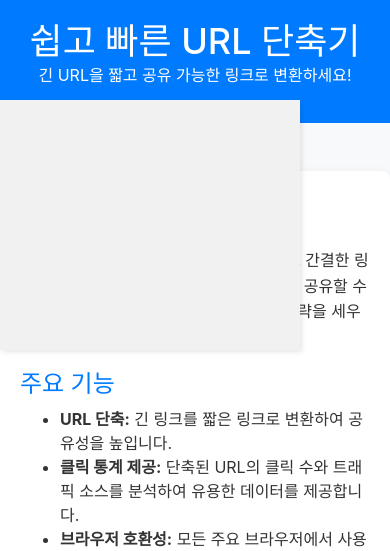
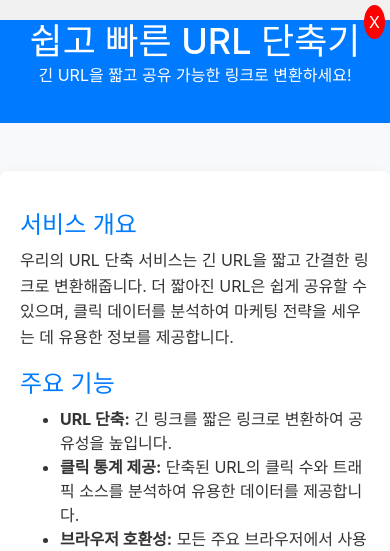
Before and after one commit to tsarkr/shortener, a PHP site: page /aboutus.html in a window 390 px wide. Shown: the top 551 px of the page. Run offline with PHP 8.4, Linux system fonts and the light colour scheme; some libraries are stand-ins or nearby versions.

Commit message:
광고영역 수정

```diff
--- a/aboutus.html
+++ b/aboutus.html
@@ -26,7 +26,7 @@
             background-color: white;
             border-radius: 8px;
             box-shadow: 0px 4px 12px rgba(0, 0, 0, 0.1);
-            max-width: 850px;  /* 전체 문서의 최대 폭을 줄였습니다 */
+            max-width: 850px;
             margin-left: auto;
             margin-right: auto;
         }
@@ -51,23 +51,6 @@
             font-size: 18px;
             color: #007bff;
         }
-        .back-button {
-            margin-top: 30px;
-            text-align: center;
-        }
-        /* 왼쪽에 광고 위치 */
-        .left-ad {
-            position: fixed;
-            top: 100px;
-            left: 0;
-            width: 300px;  /* 광고의 너비 */
-            height: 250px; /* 광고의 높이 */
-            background-color: #f1f1f1;
-            padding: 10px;
-            text-align: center;
-            box-shadow: 2px 2px 5px rgba(0, 0, 0, 0.1);
-        }
-        /* QR 코드 무상 제공 강조 */
         .qr-highlight {
             background-color: #ffeb3b;
             padding: 15px;
@@ -78,12 +61,50 @@
             font-weight: bold;
             text-align: center;
         }
+        .back-button {
+            margin-top: 30px;
+            text-align: center;
+        }
+        /* 왼쪽에 광고 위치 */
+        .left-ad {
+            position: fixed;
+            top: 100px;
+            left: 0;
+            width: 300px;
+            height: 250px;
+            background-color: #f1f1f1;
+            padding: 10px;
+            text-align: center;
+            box-shadow: 2px 2px 5px rgba(0, 0, 0, 0.1);
+        }
+        /* 닫기 버튼 스타일 */
+        .close-ad {
+            position: absolute;
+            top: 5px;
+            right: 5px;
+            background-color: #ff0000;
+            color: white;
+            border: none;
+            padding: 5px;
+            border-radius: 50%;
+            cursor: pointer;
+        }
+        @media (max-width: 576px) {
+            .left-ad {
+                width: 100%;
+                height: auto;
+                top: 0;
+                left: 0;
+                box-shadow: none;
+            }
+        }
     </style>
 </head>
 <body>
 
     <!-- 왼쪽에 광고 위치 -->
-    <div class="left-ad">
+    <div class="left-ad" id="adContainer">
+        <button class="close-ad" onclick="closeAd()">X</button>
         <ins class="kakao_ad_area" style="display:none;"
         data-ad-unit="DAN-Y0ZNLuIjfBEOujr3"
         data-ad-width="300"
@@ -145,5 +166,11 @@
     </div>
 
     <script src="https://stackpath.bootstrapcdn.com/bootstrap/4.5.2/js/bootstrap.bundle.min.js"></script>
+
+    <script>
+        function closeAd() {
+            document.getElementById('adContainer').style.display = 'none';
+        }
+    </script>
 </body>
 </html>
```
Also changed, not shown: index.php (+12 -14 lines).
